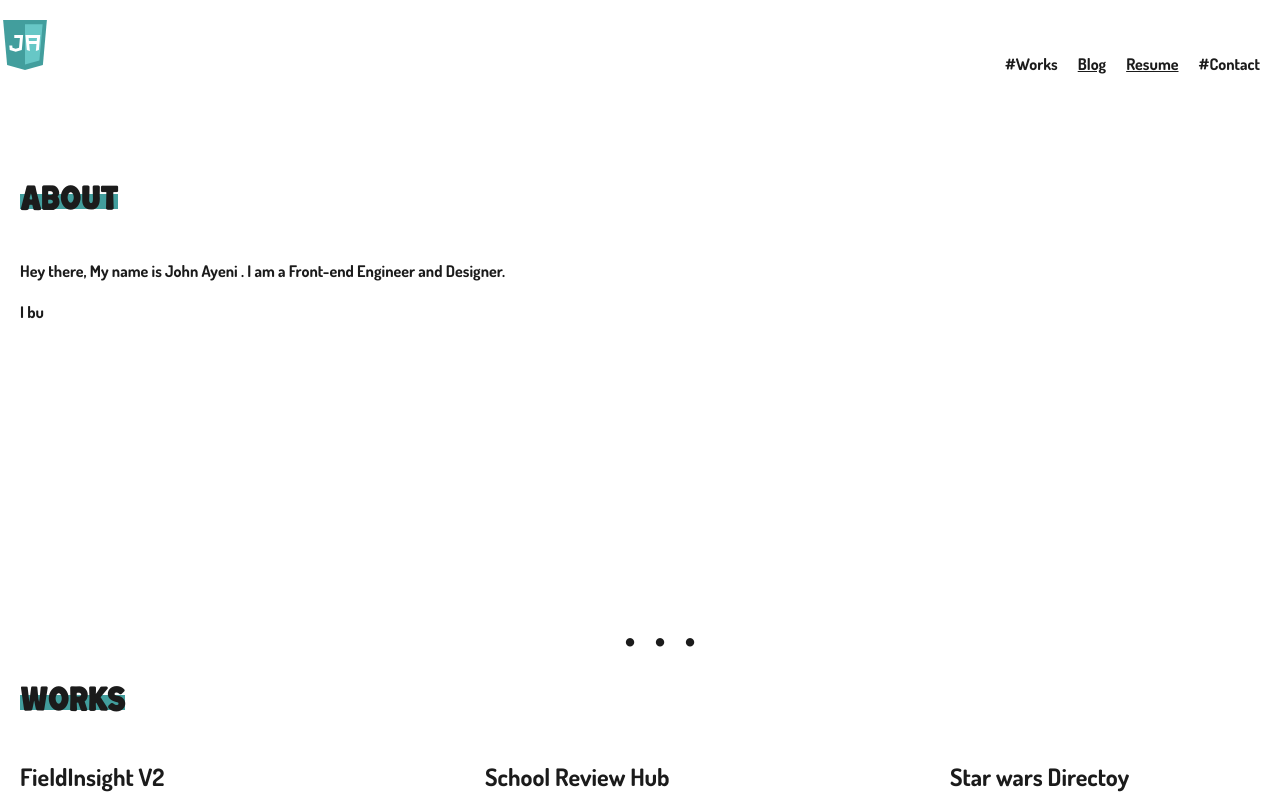
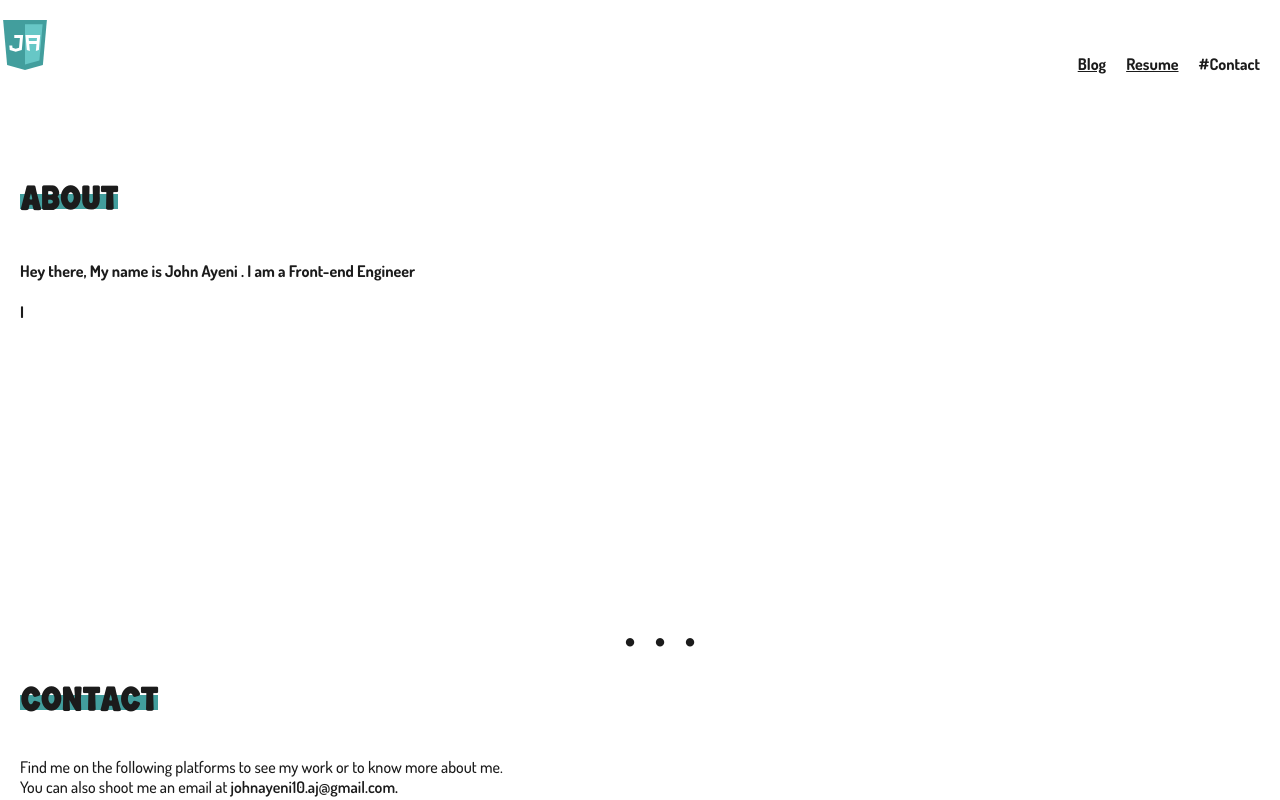
Before and after one commit to johnayeni/portfolio, a React (Create React App) app: page / in a window 1280 px wide. Shown: the top 800 px of the page. Built offline with nearby package versions, Linux system fonts and the light colour scheme.

Commit message:
:sparkles: update website details

```diff
--- a/src/App.js
+++ b/src/App.js
@@ -1,7 +1,7 @@
 import React from 'react';
 import Nav from './components/Nav';
 import AboutSection from './components/AboutSection';
-import WorkSection from './components/WorkSection';
+// import WorkSection from './components/WorkSection';
 import ContactSection from './components/ContactSection';
 import SectionDivider from './components/SectionDivider';
 import Footer from './components/Footer';
@@ -13,8 +13,8 @@ const App = () => {
       <div className="main-container">
         <main>
           <AboutSection />
-          <SectionDivider />
-          <WorkSection />
+          {/* <SectionDivider /> */}
+          {/* <WorkSection /> */}
           <SectionDivider />
           <ContactSection />
         </main>
--- a/src/components/ContactSection.js
+++ b/src/components/ContactSection.js
@@ -28,10 +28,8 @@ const ContactSection = () => {
     <div id="contact" className="section">
       <h1>Contact</h1>
       <p>
-        Find me on the following platforms to see more of my work or to know
-        more about me.
-        <br /> You can also shoot me an email at{' '}
-        <a href={`mailto:${email}`}>{email}.</a>
+        Find me on the following platforms to see my work or to know more about me.
+        <br /> You can also shoot me an email at <a href={`mailto:${email}`}>{email}.</a>
       </p>
       <div className="items">{renderContacts(contacts)}</div>
     </div>
--- a/src/data/johnayeni.json
+++ b/src/data/johnayeni.json
@@ -1,10 +1,6 @@
 {
   "header": {
     "links": [
-      {
-        "text": "#Works",
-        "to": "works"
-      },
       {
         "text": "Blog",
         "to": "https://devdesigner.xyz"
@@ -20,11 +16,9 @@
     ]
   },
   "about": [
-    "Hey there, My name is John Ayeni . I am a Front-end Engineer and Designer.",
+    "Hey there, My name is John Ayeni . I am a Front-end Engineer",
     "I build and design awesome Web and Mobile apps. I am also a JS ninja.",
-    "When I am not coding, I am either writing, playing games or drawing.",
-    "I also love to attend tech events and learn new dev tools.",
-    "I am currently open for hire for a role that fits my skills."
+    "When I am not coding, I am either writing, playing games, designing or drawing."
   ],
   "works": [
     {
```
